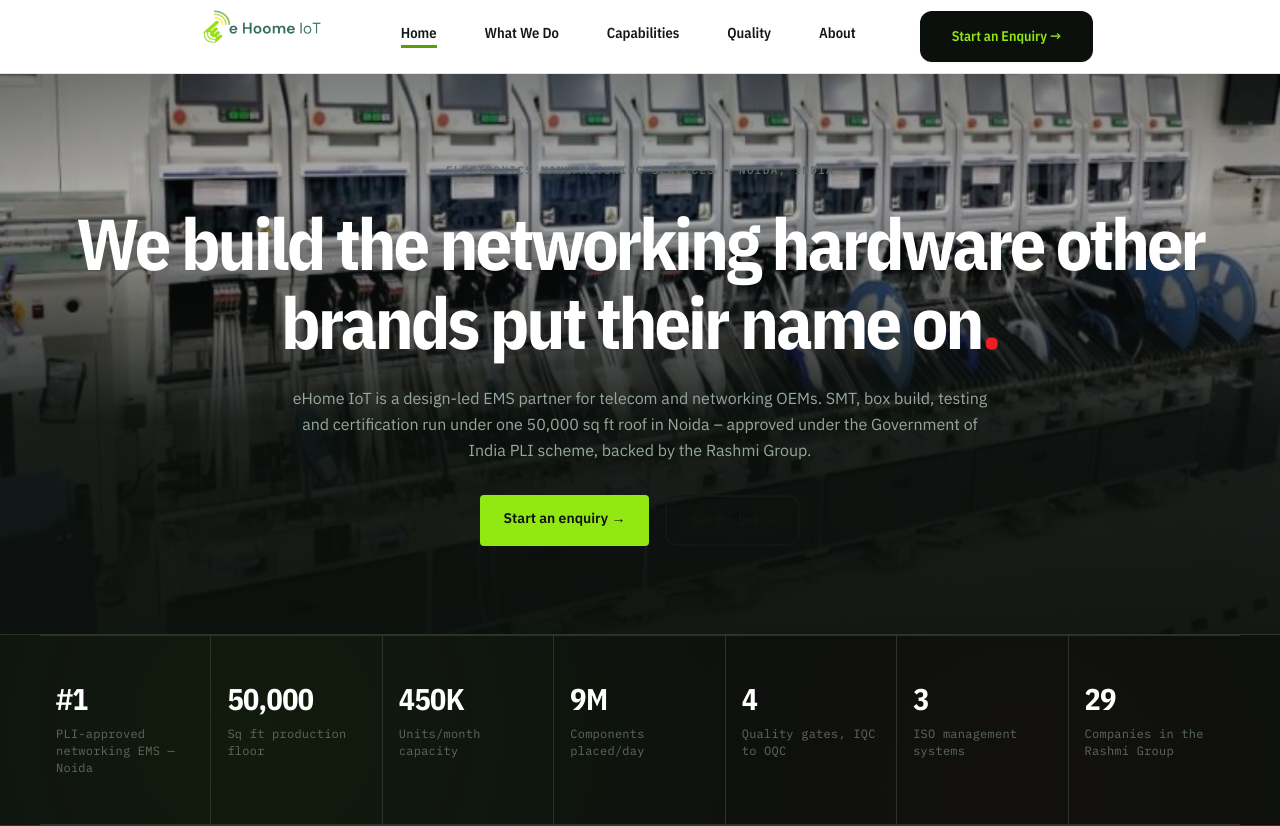
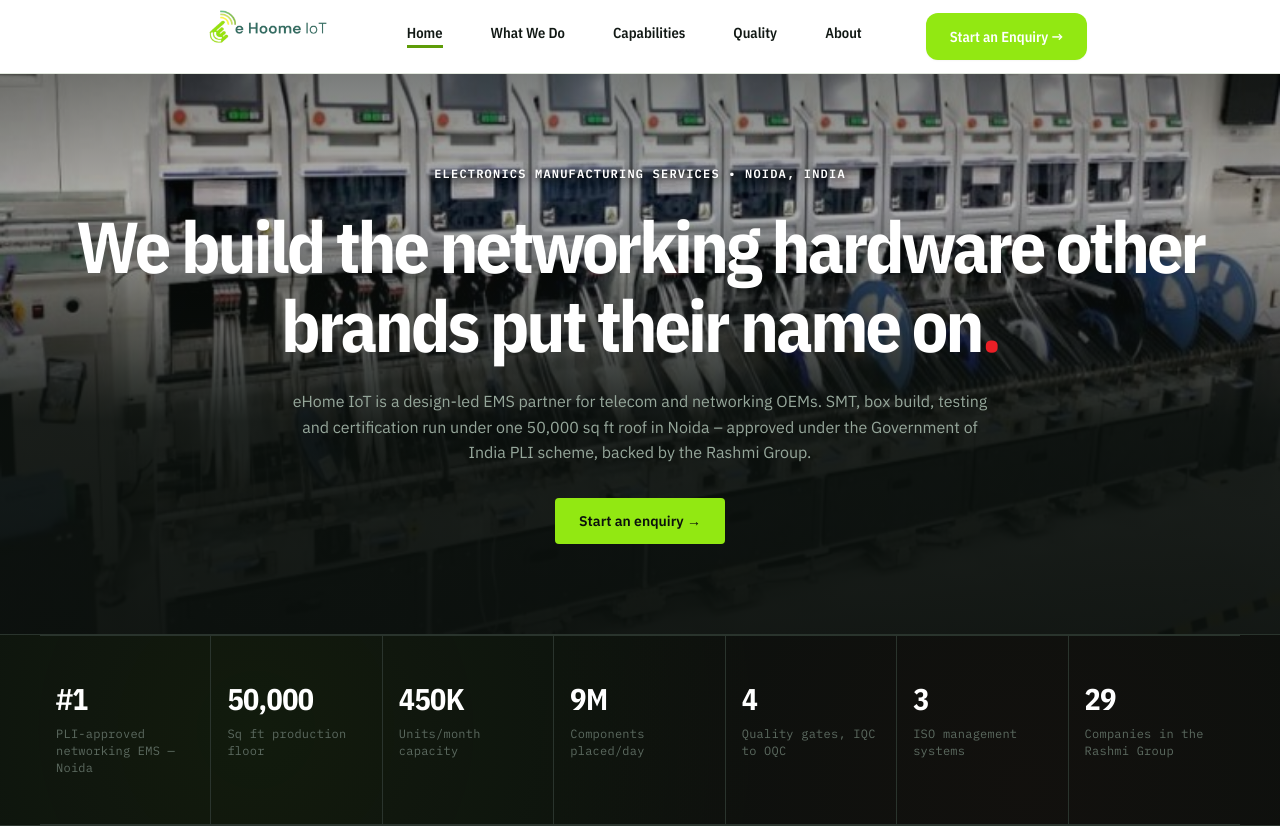
Before and after one commit to rashmigroupdeveloper/Ehoome-Website, a React (Vite) app: page / in a window 1280 px wide. Shown: the top 826 px of the page. Built offline with nearby package versions, Linux system fonts and the light colour scheme.

Commit message:
fix some issues

```diff
--- a/src/components/Header.css
+++ b/src/components/Header.css
@@ -129,9 +129,9 @@
   }
 }
 
-.cta-button {
-  background-color: var(--ink);
-  color: var(--paper);
+.nav-cta-button {
+  background-color: var(--signal);
+  color: white;
   padding: 12px 24px;
   border-radius: var(--radius);
   font-family: var(--font-display);
@@ -143,13 +143,13 @@
   box-shadow: var(--shadow-sm);
 }
 
-.cta-button:hover {
+.nav-cta-button:hover {
   background-color: var(--ink-2);
   transform: translateY(-3px);
   box-shadow: var(--shadow-lg);
 }
 
-.cta-button:active {
+.nav-cta-button:active {
   transform: translateY(-1px);
 }
 
@@ -175,7 +175,7 @@
     font-size: 16px;
   }
 
-  .cta-button {
+  .nav-cta-button {
     flex: 1;
     text-align: center;
   }
--- a/src/components/Header.jsx
+++ b/src/components/Header.jsx
@@ -85,7 +85,7 @@
               </div>
             )}
 
-            <Link to="/contact" className="cta-button">
+            <Link to="/contact" className="nav-cta-button">
               Start an Enquiry →
             </Link>
           </div>
--- a/src/components/PageHero.css
+++ b/src/components/PageHero.css
@@ -38,12 +38,14 @@
   margin-bottom: 16px;
 }
 
-.eyebrow {
+.page-hero-eyebrow {
   font-family: var(--font-mono);
-  font-size: 11px;
+  font-size: 12px;
   letter-spacing: 0.1em;
   text-transform: uppercase;
-  color: var(--signal);
+  color: white;
+  font-weight: 700;
+  text-shadow: 0 2px 8px rgba(0, 0, 0, 0.8);
   margin-bottom: 24px;
 }
 
--- a/src/components/PageHero.jsx
+++ b/src/components/PageHero.jsx
@@ -15,7 +15,7 @@
       <div className="page-hero-content">
         <div className="wrap">
           {breadcrumb && <div className="breadcrumb">{breadcrumb}</div>}
-          {eyebrow && <div className="eyebrow">{eyebrow}</div>}
+          {eyebrow && <div className="page-hero-eyebrow">{eyebrow}</div>}
           <h1 className="page-hero-title">
             {title}
             <span className="flourish-period">.</span>
--- a/src/pages/Home.jsx
+++ b/src/pages/Home.jsx
@@ -16,8 +16,7 @@
         description="eHome IoT is a design-led EMS partner for telecom and networking OEMs. SMT, box build, testing and certification run under one 50,000 sq ft roof in Noida – approved under the Government of India PLI scheme, backed by the Rashmi Group."
         image="/assets/img/floor-smt.jpg"
         ctaButtons={[
-          { label: 'Start an enquiry', href: '/contact', variant: 'highlight' },
-          { label: 'See the line', href: '#traceability', variant: 'outline' }
+          { label: 'Start an enquiry', href: '/contact', variant: 'highlight' }
         ]}
       />
 
```
